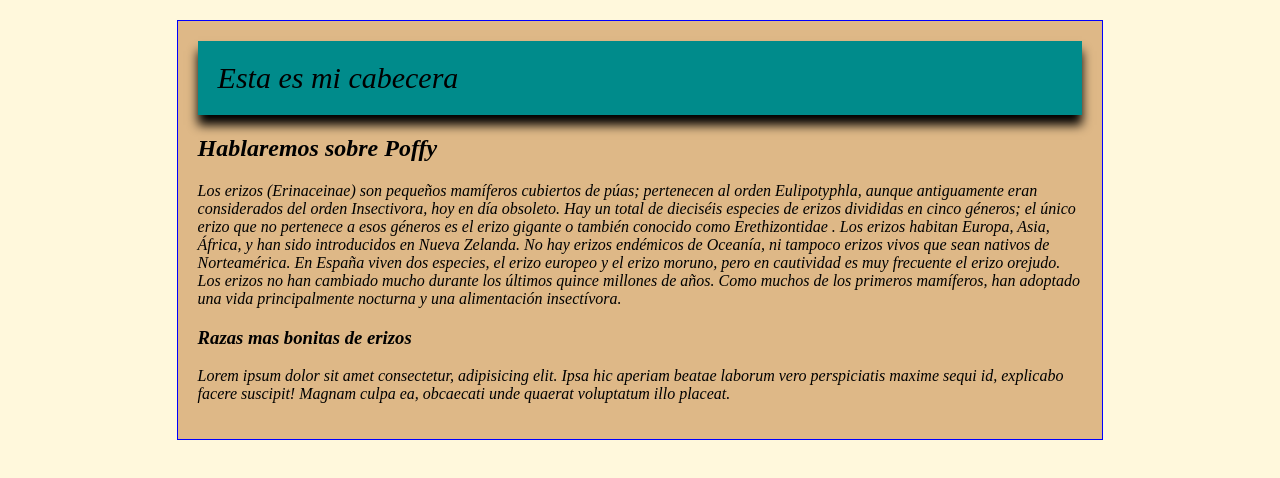
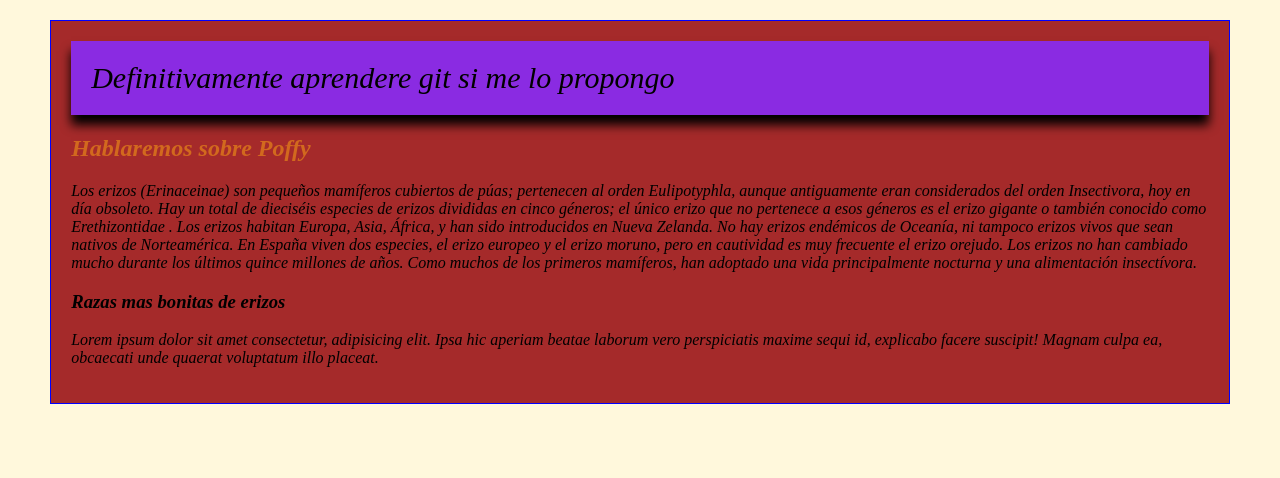
Before and after one commit to 05Raymond05/Repositorio_prueba, a plain HTML site: page index.html in a window 1280 px wide. Drawn offline with Linux system fonts and the light colour scheme.

Commit message:
Se hizo feo el diseño

```diff
--- a/css/estilos.css
+++ b/css/estilos.css
@@ -4,17 +4,18 @@ body{
 
 }
 .main{
-width: 70%;
+width: 90%;
 margin: 20px auto;
 border: 1px solid blue;
 padding: 20px;
-background-color: burlywood;
+background-color: brown;
 }
 h2{
     margin-top: 0px ;
+    color: chocolate;
 }
 .encabezado{
-    background-color: darkcyan;
+    background-color: blueviolet;
     padding: 20px;
     margin-bottom: 20px;
     font-size: 30px;
--- a/index.html
+++ b/index.html
@@ -9,7 +9,7 @@
 <body>
     <div class = "main">
         <div class="encabezado">
-            Esta es mi cabecera
+            Definitivamente aprendere git si me lo propongo
         </div>
         <h2>Hablaremos sobre Poffy</h2>
         <p>Los erizos (Erinaceinae) son pequeños mamíferos cubiertos de púas; pertenecen al orden Eulipotyphla, aunque antiguamente eran considerados del orden Insectivora, hoy en día obsoleto. Hay un total de dieciséis especies de erizos divididas en cinco géneros; el único erizo que no pertenece a esos géneros es el erizo gigante o también conocido como Erethizontidae .
```
